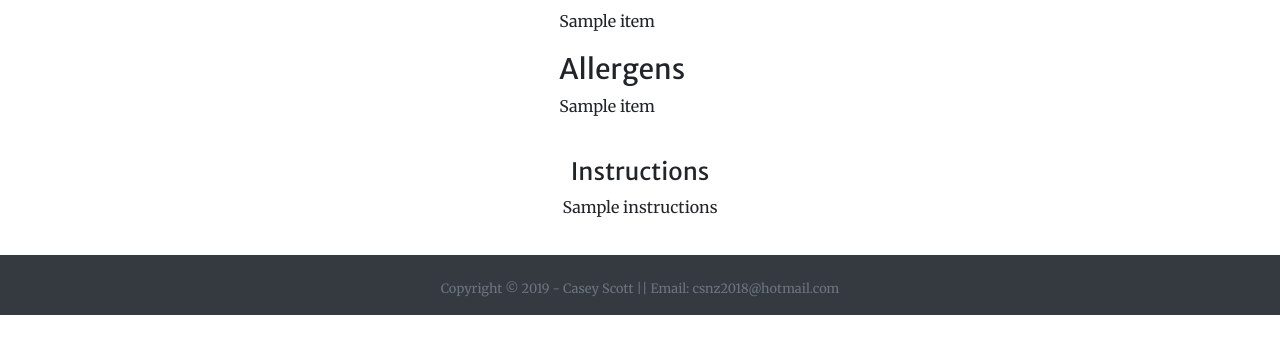
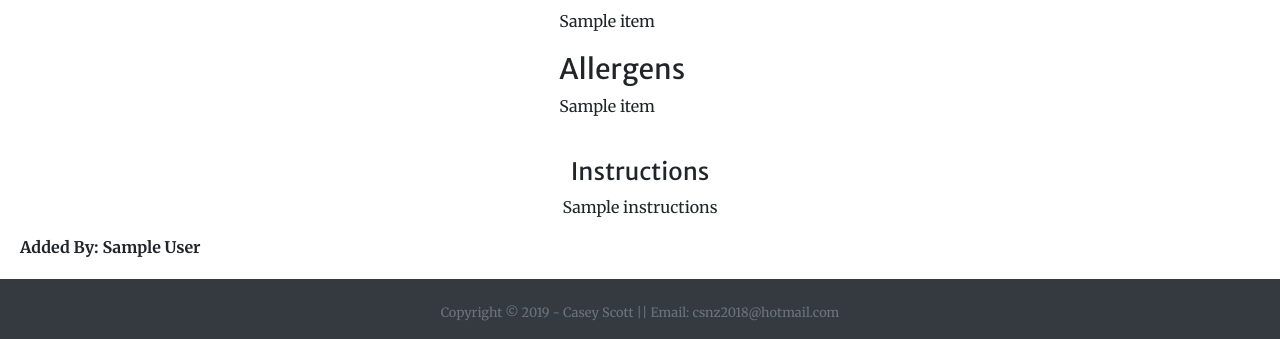
Before and after one commit to CaseyScott/taste-recipe, a Flask app: template templates/pages/single_recipe_page.html in a window 1280 px wide. Shown: the part 562-901 px from the top of the page. Before the commit the page ends 877 px from the top, so only its background shows below. Run offline with Flask 2, Linux system fonts and the light colour scheme; the template is opened without the code that fills it: most values are stand-ins (such as "Sample title", 1, 10 or a date in 2020); grey boxes marked "Sample" are stand-in pictures; some libraries are stand-ins or nearby versions.

Commit message:
added author to add and edit recipes. only working for add recipe from new

```diff
--- a/templates/pages/single_recipe_page.html
+++ b/templates/pages/single_recipe_page.html
@@ -81,7 +81,7 @@
       <p class="section recipe-instructions">{{ recipe.instructions }}</p>
     </div>
   </div>
-
+  <span><b>Added By: {{ recipe.author }}</b></span>
   </div>
 </div>
 
```
